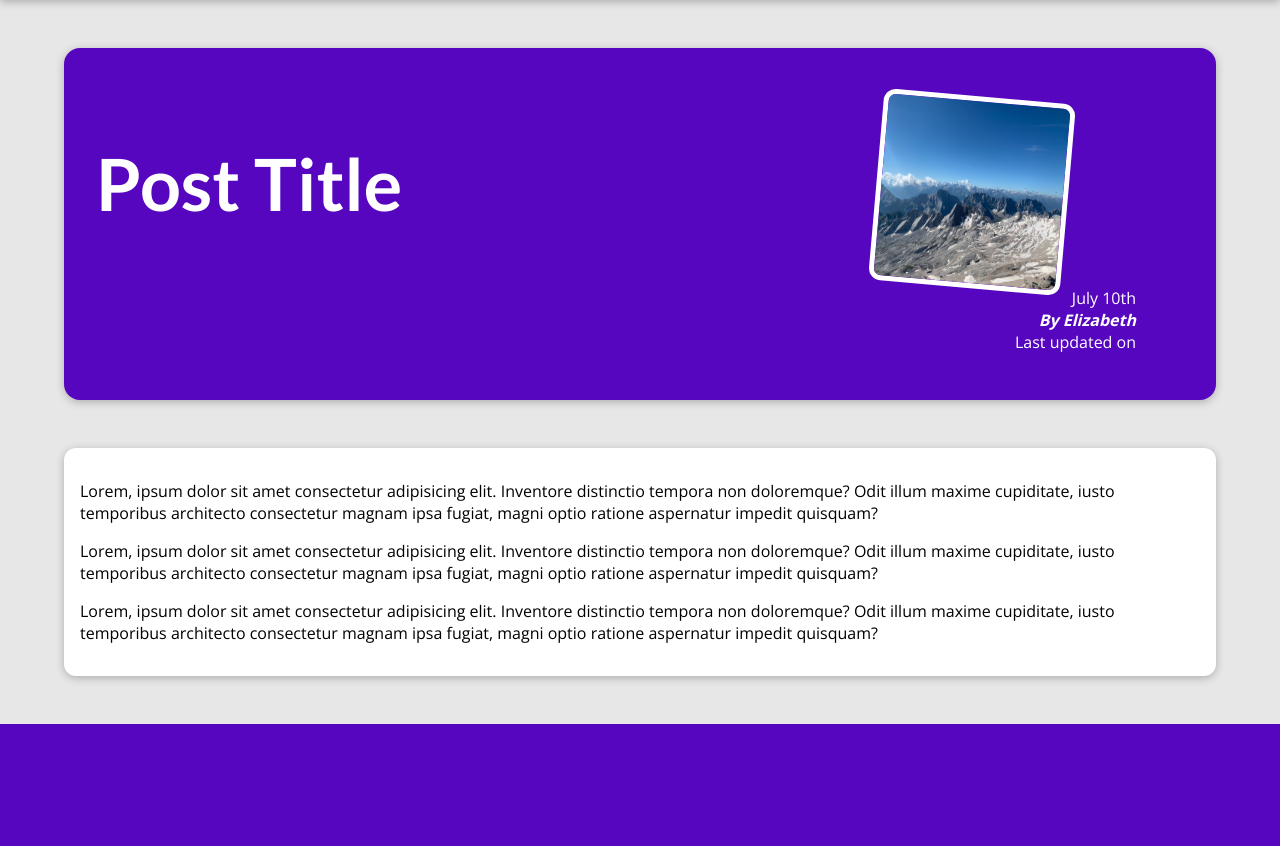
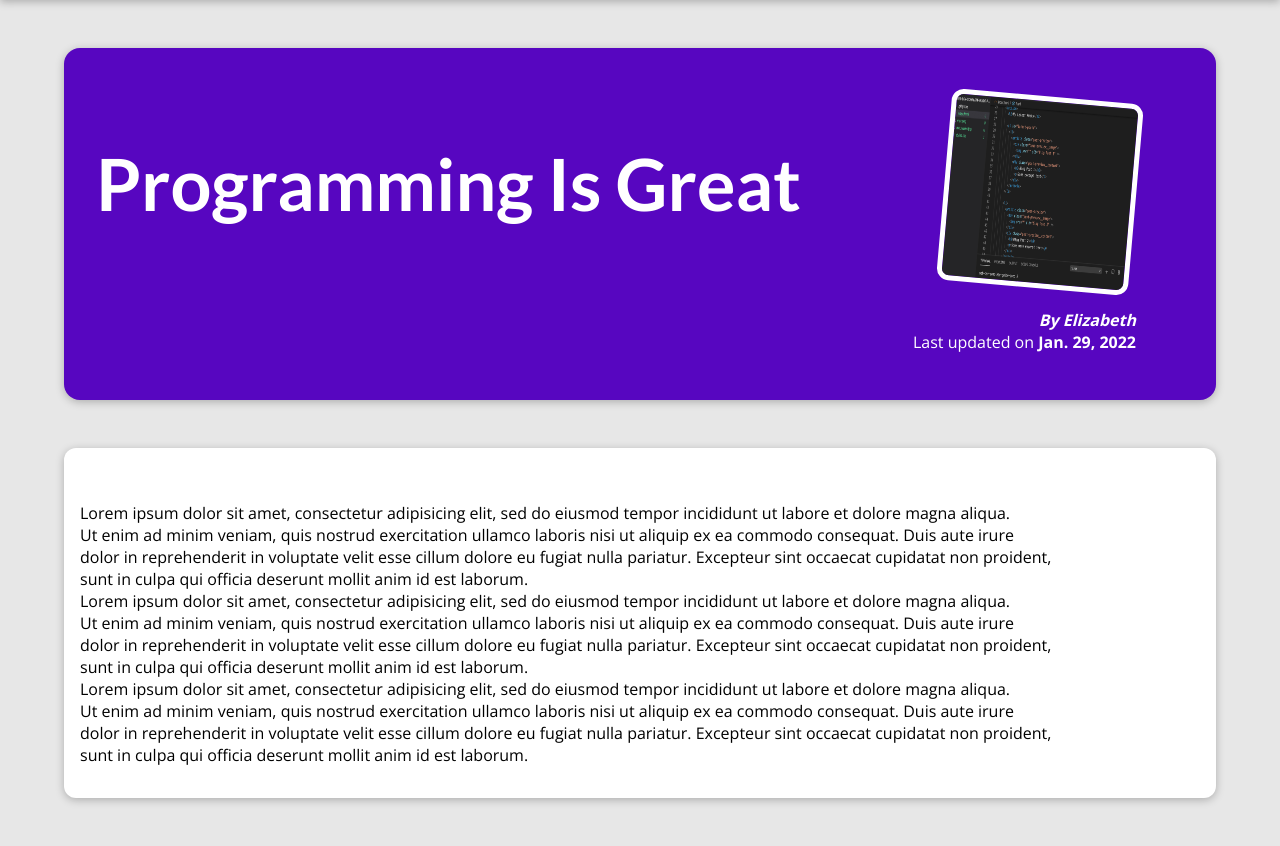
Before and after one commit to k-eliz/my-blog, a Django app: page /blog/posts/programming-is-fun in a window 1280 px wide. Shown: the part 80-926 px from the top of the page. Before the commit the page ends 804 px from the top, so only its background shows below. Run offline with Django 4.2, Linux system fonts and the light colour scheme.

Commit message:
added a single post page

```diff
--- a/blog/templates/blog/post-detail.html
+++ b/blog/templates/blog/post-detail.html
@@ -2,7 +2,7 @@
 {% load static %}
 
 {% block title %}
-This Post Title
+{{ post.title }}
 {% endblock %}
 
 {% block css_files %}
@@ -11,32 +11,17 @@ This Post Title
 
 {% block content %}
 <section id ="summary">
-    <h2>Post Title</h2>
+    <h2>{{ post.title }}</h2>
     <article>
-        <img src="{% static 'blog/images/mountains.jpg'%}" alt="Post Title" /> July 10th
-        <address>By Elizabeth</address>
+        <img src="{% static 'blog/images/'|add:post.image %}" alt="{{ post.title }}" />
+        <address>By {{ post.author }}</address>
         <div>
-            Last updated on <time></time>
+            Last updated on <time> {{ post.date|date }} </time>
         </div>
     </article>
 </section>
 
 <main>
-    <p>
-        Lorem, ipsum dolor sit amet consectetur adipisicing elit. Inventore distinctio
-        tempora non doloremque? Odit illum maxime cupiditate, iusto temporibus architecto
-        consectetur magnam ipsa fugiat, magni optio ratione aspernatur impedit quisquam?
-    </p>
-    <p>
-        Lorem, ipsum dolor sit amet consectetur adipisicing elit. Inventore distinctio
-        tempora non doloremque? Odit illum maxime cupiditate, iusto temporibus architecto
-        consectetur magnam ipsa fugiat, magni optio ratione aspernatur impedit quisquam?
-    </p>
-    <p>
-        Lorem, ipsum dolor sit amet consectetur adipisicing elit. Inventore distinctio
-        tempora non doloremque? Odit illum maxime cupiditate, iusto temporibus architecto
-        consectetur magnam ipsa fugiat, magni optio ratione aspernatur impedit quisquam?
-    </p>
-
+  {{ post.content|linebreaks }}
 </main>
 {% endblock %}
--- a/blog/views.py
+++ b/blog/views.py
@@ -25,7 +25,7 @@ all_posts = [ {
     {
         "slug": "programming-is-fun",
         "image": "coding.jpg",
-        "author": "Veniamin",
+        "author": "Elizabeth",
         "date": date(2022, 1, 29),
         "title": "Programming Is Great",
         "excerpt": "Did you ever spend hours searching that one error in your code? Yep - that's what happened to me yesterday...",
@@ -47,7 +47,7 @@ all_posts = [ {
     {
         "slug": "into-the-woods",
         "image": "woods.jpg",
-        "author": "Veniamin",
+        "author": "Elizabeth",
         "date": date(2022, 2, 5),
         "title": "Nature At Its Best",
         "excerpt": "Nature is amazing! The amount of inspiration I get when walking in nature is incredible!",
@@ -81,7 +81,12 @@ def starting_page(request):
     }  )
 
 def posts(request):
-    return render(request, "blog/all-posts.html")
+    return render(request, "blog/all-posts.html", {
+        "all_posts": all_posts
+    })
 
 def post_detail(request, slug):
-    return render(request, "blog/post-detail.html")
+    identified_post = next(post for post in all_posts if post['slug'] == slug)
+    return render(request, "blog/post-detail.html", {
+        "post": identified_post
+    })
```
Also changed, not shown: blog/templates/blog/all-posts.html (+3 -5 lines).
